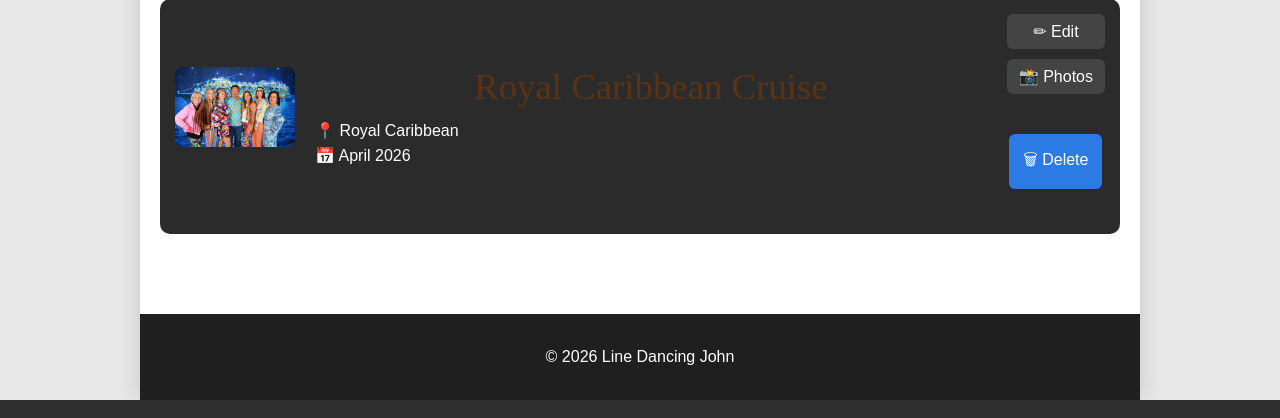
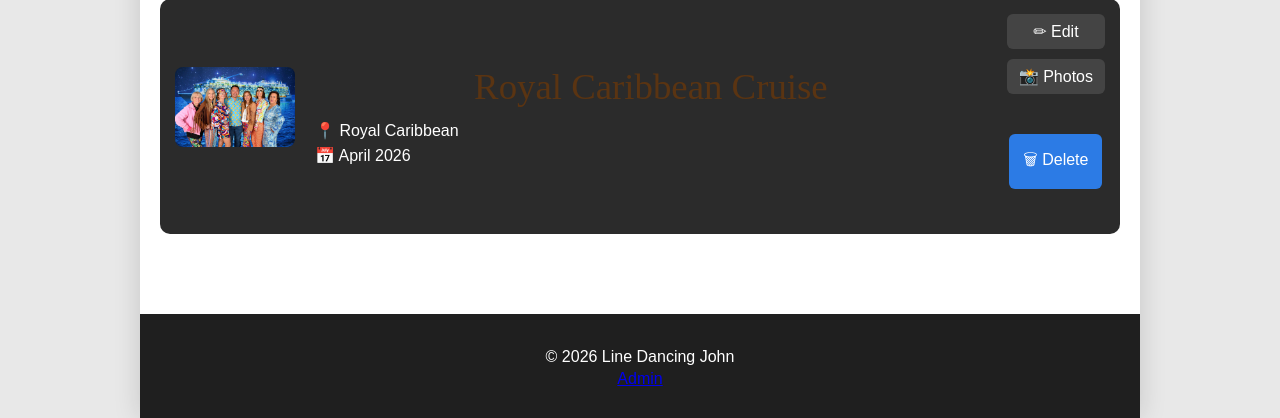
Before and after one commit to ErickNava86/LDJohn, a Flask app: page /admin in a window 1280 px wide. Shown: the part 950-1368 px from the top of the page. Run offline with Flask 3, Linux system fonts and the light colour scheme; the visitor is signed in with stand-in values (Sample User, id 1); some web fonts are replaced.

Commit message:
Add admin link to footer

```diff
--- a/app/templates/base.html
+++ b/app/templates/base.html
@@ -54,8 +54,9 @@
 </main>
 
 <footer>
-
     <p>© 2026 Line Dancing John</p>
+    <a href="{{ url_for('admin.login') }}">Admin</a>
+</footer>
 
 </footer>
 
```
